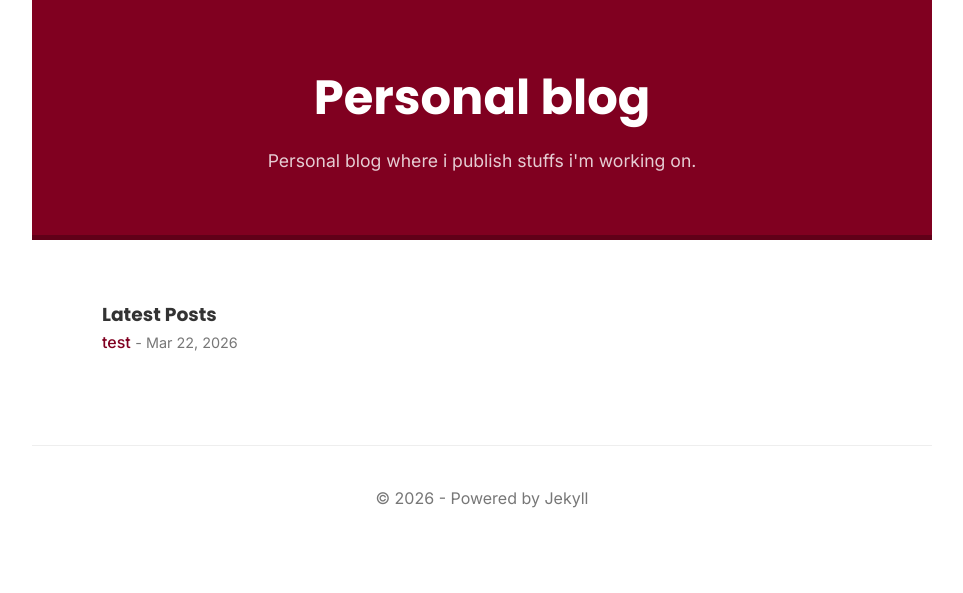
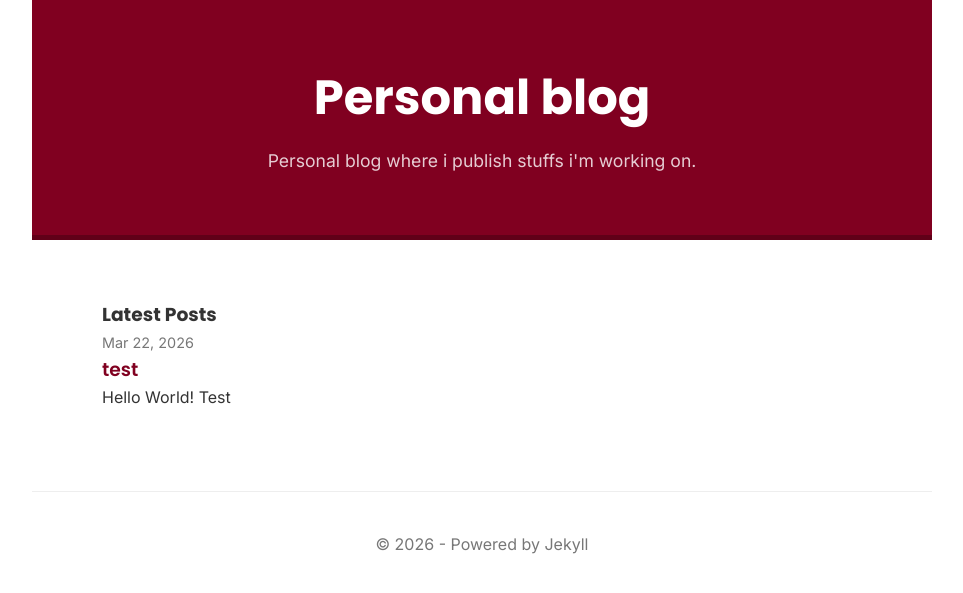
Before and after one commit to davidenetti/davidenetti.github.io, a Jekyll site: the page built from index.html, in a window 1280 px wide. Shown: the top 593 px of the page, without its empty margins (158-1121 px from the left). Built offline with Jekyll 4.4.1, drawn with Linux system fonts in a browser that asks for light colours.

Commit message:
Refactor post list to use article elements

```diff
--- a/index.html
+++ b/index.html
@@ -4,11 +4,14 @@ title: Home
 ---
 
 <h3>Latest Posts</h3>
-<ul>
+<div class="post-list">
   {% for post in site.posts %}
-    <li>
-      <a href="{{ post.url | relative_url }}">{{ post.title }}</a>
-      <span> - {{ post.date | date: "%b %d, %Y" }}</span>
-    </li>
+    <article class="post-item">
+      <span class="post-meta">{{ post.date | date: "%b %d, %Y" }}</span>
+      <h3 class="post-title">
+        <a href="{{ post.url | relative_url }}">{{ post.title }}</a>
+      </h3>
+      <p class="post-excerpt">{{ post.excerpt | strip_html | truncatewords: 25 }}</p>
+    </article>
   {% endfor %}
-</ul>
+</div>
```
